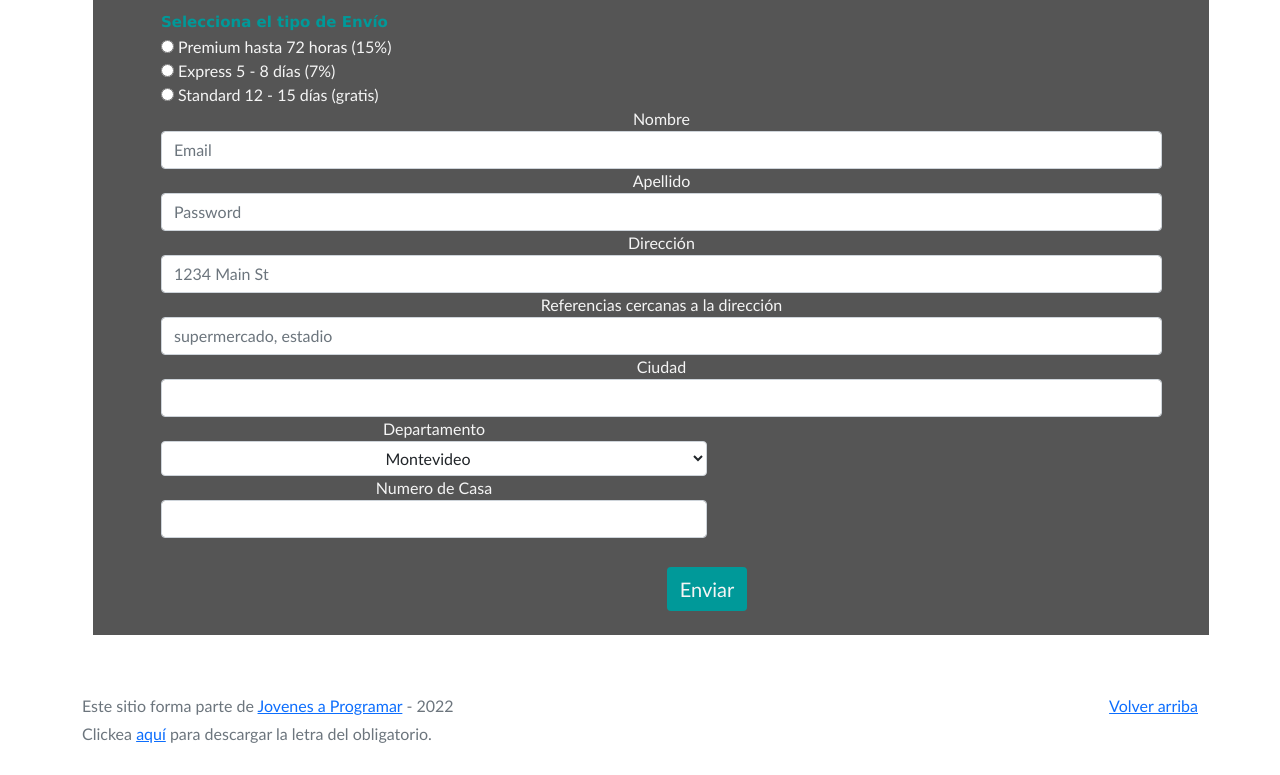
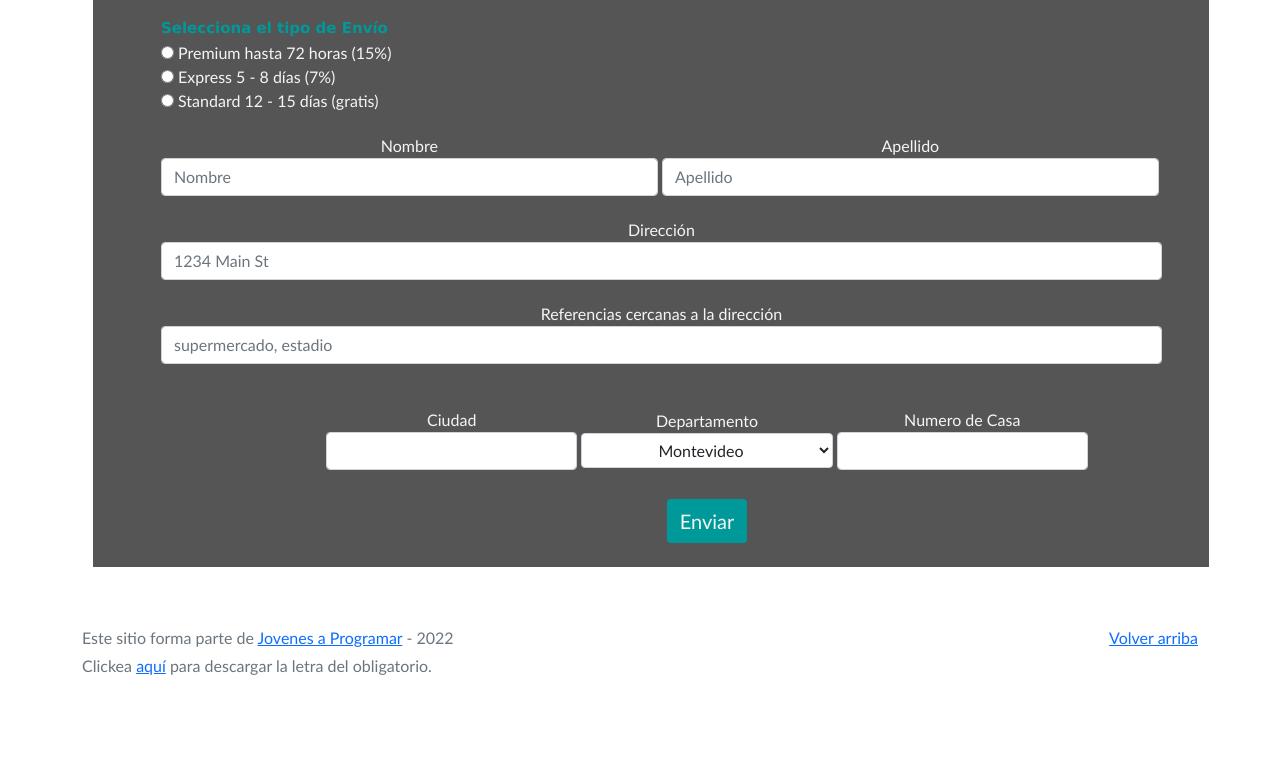
Before and after one commit to clauxdgs/eProject.github.io, a plain HTML site: page cart.html in a window 1280 px wide. Shown: the part 436-1211 px from the top of the page. After the commit the page ends 1166 px from the top, so only its background shows below. Drawn offline with Linux system fonts and the light colour scheme; no server answers.

Commit message:
some styles added

```diff
--- a/cart.html
+++ b/cart.html
@@ -64,12 +64,16 @@
             <table class="table">
               <thead class="thead-dark">
                 <tr>
-                  <th class="col-2">idProduct</th>
+                  <!-- <th class="col-2">idProduct</th>  para JS    <th scope="row">${element.id}</th> -->
                   <th class="col-2">Imagen</th>
                   <th class="col-2">Name</th>
                   <th class="col-2">Costo</th>
                   <th class="col-2">Cantidad</th>
                   <th class="col-2">Subtotal</th>
+                  <th class="col-2">
+                    <button> Eliminar
+
+                    </button></th>
                 </tr>
               </thead>
 
@@ -93,30 +97,34 @@
             <input type="radio" name="boton" value="0"> Standard 12 - 15 días (gratis)<br>
             <form class="text-center">
               <div class="form-row text-center">
-                <div class="form-group col-md-11 text-center">
+                <div class="form-group col-md-12 text-start">
+                  <div class="form-group nameinfo text-center divenvio">
                     <label for="inputNamedir">Nombre</label>
-                  <input type="text" class="form-control" id="inputNamedir" placeholder="Email">
+                    <input type="text" class="form-control" id="inputNamedir" placeholder="Nombre">
                   </div>
-                <div class="form-group col-md-11 text-center">
+                  <div class="form-group text-center nameinfo divenvio">
                     <label for="inputApellido">Apellido</label>
-                  <input type="text" class="form-control" id="inputApellido" placeholder="Password">
+                    <input type="text" class="form-control" id="inputApellido" placeholder="Apellido">
                   </div>
                 </div>
-              <div class="form-group col-md-11 text-center">
+
+              </div>
+              <div class="form-group col-md-11 text-center divenvio">
                 <label for="inputAddress">Dirección</label>
                 <input type="text" class="form-control" id="inputAddress" placeholder="1234 Main St">
               </div>
-              <div class="form-group col-md-11 text-center">
+              <div class="form-group col-md-11 text-center divenvio">
                 <label for="inputAddress2">Referencias cercanas a la dirección</label>
                 <input type="text" class="form-control" id="inputAddress2" placeholder="supermercado, estadio">
               </div>
-              <div class="form-row text-center">
-                <div class="form-group col-md-11 text-center">
+
+              <div class="form-group col-md-12 text-start">
+                <div class="form-row text-center divenvio">
+                  <div class="form-group nameinfo2 text-center">
                     <label for="inputCity">Ciudad</label>
                     <input type="text" class="form-control" id="inputCity">
                   </div>
-
-                <div class="form-group col-md-6 text-center">
+                  <div class="form-group nameinfo2 text-center divenvio">
                     <label for="inputState">Departamento</label>
                     <select name="menu" id="inputState" class="text-center">
                       <option selected>Montevideo</option>
@@ -131,9 +139,10 @@
                       <option>Florida</option>
                     </select>
                   </div>
-                <div class="form-group col-md-6 text-center">
+                  <div class="form-group nameinfo2 text-center divenvio">
                     <label for="inputZip">Numero de Casa</label>
                     <input type="text" class="form-control" id="inputZip">
+                  </div>
                 </div>
               </div>
               <br>
--- a/css/styles.css
+++ b/css/styles.css
@@ -688,6 +688,7 @@ th {
   margin-left: 5%;
   margin-right: 5%;
   margin-top: 1px;
+  text-align: center;
 
 }
 
@@ -722,6 +723,23 @@ th {
 }
 
 .cant {
-
   margin-left: -5%;
 }
+.nameinfo{
+  width: 45.5%;
+  display: inline-block;
+}
+.divenvio{
+  margin-top: 2%;
+}
+.nameinfo2{
+  align-items: center;
+  width: 23%;
+  display: inline-block;
+}
+
+#basurero{
+width: 100%;
+height: 100%;
+
+}
```
Also changed, not shown: js/cart.js (+4 -2 lines). Lines whose indentation alone changed are shown as unchanged.
